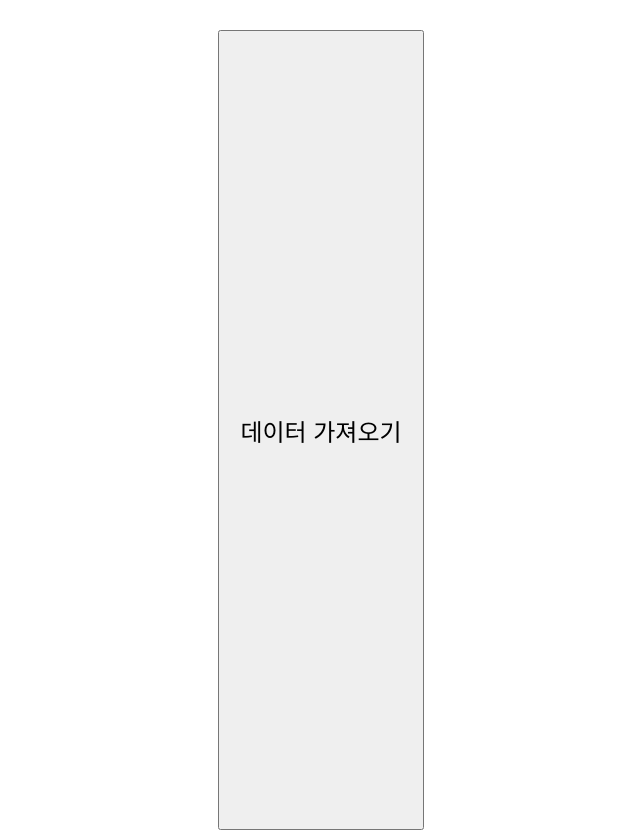
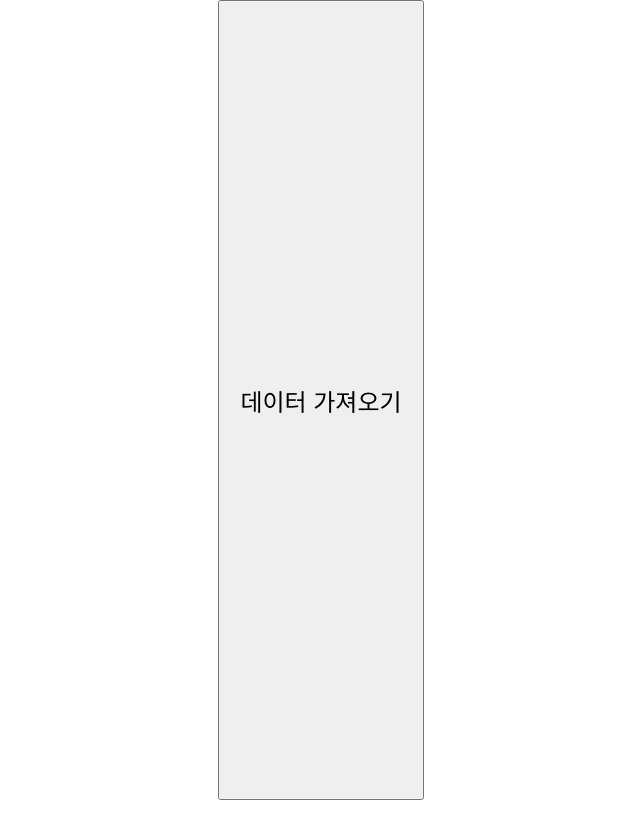
Before and after one commit to tnstjd120/react-test-mocking, a React (Create React App) app: page / in a window 1280 px wide. Shown: the whole page, without its empty margins (319-959 px from the left). After the commit the page ends 800 px from the top, so only its background shows below. Built offline with nearby package versions, Linux system fonts and the light colour scheme.

Commit message:
ui update2

```diff
--- a/src/components/TestMocking/TestMocking.jsx
+++ b/src/components/TestMocking/TestMocking.jsx
@@ -31,7 +31,7 @@ export default function TestMocking() {
     if (error) return <p>{error}</p>
 
     return (
-        <div style={{display: 'flex', justifyContent: 'center', height: '100vh', paddingTop: '30px'}}>
+        <div style={{display: 'flex', justifyContent: 'center', height: '100vh'}}>
             <button onClick={handleClick} data-testid='request-button' style={{padding: '10px 20px', fontSize: '24px'}}>데이터 가져오기</button>
 
             {
```
